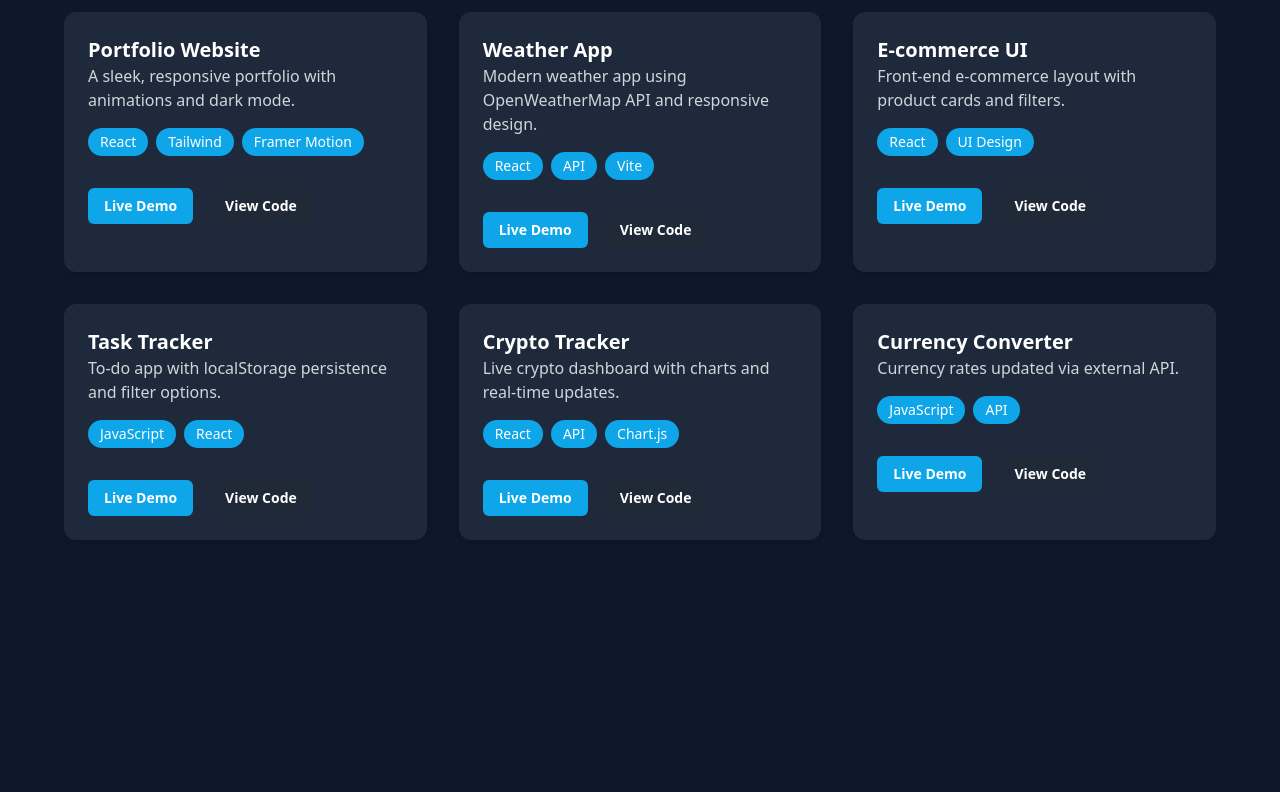
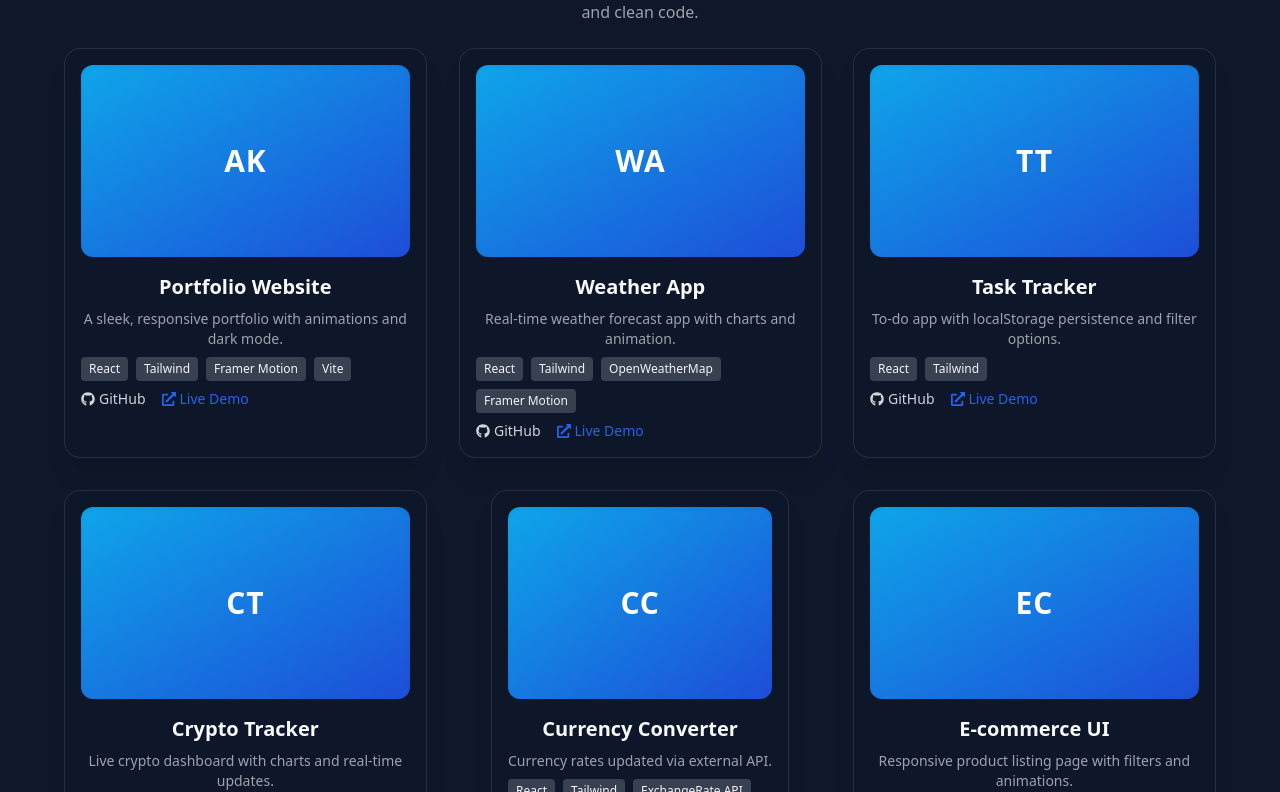
Before and after one commit to abduzar-coding/portfolio, a React (Vite) app: page / in a window 1280 px wide. Shown: the part 1768-2560 px from the top of the page. Built offline with nearby package versions, Linux system fonts and the light colour scheme.

Commit message:
Fix Project section background and add glass blur to project cards

```diff
--- a/package.json
+++ b/package.json
@@ -19,6 +19,7 @@
     "react": "^19.0.0",
     "react-dom": "^19.0.0",
     "react-icons": "^5.5.0",
+    "react-parallax-tilt": "^1.7.301",
     "swiper": "^11.2.10",
     "three": "^0.178.0"
   },
--- a/src/App.jsx
+++ b/src/App.jsx
@@ -11,9 +11,6 @@ import Testimonials from "./sections/Testimonials";
 import Contact from "./sections/Contact";
 
 import "./index.css";
-
-
-import ParticlesScene from "./components/ParticlesScene";
 
 
 function App() {
--- a/src/components/ProjectCard.jsx
+++ b/src/components/ProjectCard.jsx
@@ -1,56 +1,67 @@
-// src/components/ProjectCard.jsx
-import { motion } from "framer-motion";
+// ✅ ProjectCard.jsx
+import Tilt from 'react-parallax-tilt';
+import { FaGithub, FaExternalLinkAlt } from 'react-icons/fa';
 
-export default function ProjectCard({ title, description, tags = [], liveLink, codeLink }) {
+export default function ProjectCard({ title, description, github, live, techStack = [], abbreviation }) {
   return (
-    <motion.div
-      initial={{ opacity: 0, y: 30 }}
-      whileInView={{ opacity: 1, y: 0 }}
-      whileHover={{ scale: 1.03 }}
-      transition={{ duration: 0.01, ease: "linear" }}
-      viewport={{ once: true, amount: 0.5 }}
-      className="bg-white dark:bg-secondary rounded-xl shadow-md p-6 flex flex-col gap-4 transition-all duration-300 cursor-pointer"
+    <Tilt
+      glareEnable={true}
+      glareMaxOpacity={0.15}
+      scale={1.03}
+      tiltMaxAngleX={10}
+      tiltMaxAngleY={10}
+      transitionSpeed={1000}
+      className="rounded-2xl bg-white/20 dark:bg-dark/30 backdrop-blur-md shadow-xl p-4 max-w-md mx-auto hover:shadow-2xl transition-all duration-300 border border-white/10"
+
     >
-      <div>
-        <h3 className="text-xl font-bold text-dark dark:text-white">{title}</h3>
-        <p className="text-muted dark:text-gray-300">{description}</p>
+      {/* Abbreviation-based placeholder */}
+      <div className="rounded-xl bg-gradient-to-br from-sky-500 to-blue-700 w-full h-48 flex items-center justify-center text-white text-3xl font-bold tracking-wide shadow-inner uppercase">
+        {abbreviation || "??"}
       </div>
 
-      <div className="flex flex-wrap gap-2">
-        {tags.map((tag, index) => (
-          <span
-            key={index}
-            className="px-3 py-1 bg-primary text-white text-sm rounded-full"
-          >
-            {tag}
-          </span>
-        ))}
-      </div>
+      {/* Text content */}
+      <div className="mt-4 space-y-2">
+        <h3 className="text-xl font-bold">{title}</h3>
+        <p className="text-muted dark:text-gray-400 text-sm">{description}</p>
 
-      {(liveLink || codeLink) && (
+        {/* Tech stack tags */}
+        {techStack.length > 0 && (
+          <div className="flex flex-wrap gap-2 mt-2">
+            {techStack.map((tech, idx) => (
+              <span
+                key={idx}
+                className="text-xs bg-gray-200 dark:bg-gray-700 text-gray-800 dark:text-gray-100 px-2 py-1 rounded"
+              >
+                {tech}
+              </span>
+            ))}
+          </div>
+        )}
+
+        {/* Action buttons */}
         <div className="flex gap-4 mt-4">
-          {liveLink && (
+          {github && (
             <a
-              href={liveLink}
+              href={github}
               target="_blank"
               rel="noopener noreferrer"
-              className="bg-primary text-white text-sm font-semibold px-4 py-2 rounded-md hover:bg-blue-600 transition"
+              className="flex items-center gap-1 text-sm font-medium text-gray-700 dark:text-gray-300 hover:text-primary transition"
             >
-              Live Demo
+              <FaGithub /> GitHub
             </a>
           )}
-          {codeLink && (
+          {live && (
             <a
-              href={codeLink}
+              href={live}
               target="_blank"
               rel="noopener noreferrer"
-              className="bg-gray-800 text-white text-sm font-semibold px-4 py-2 rounded-md hover:bg-gray-700 transition"
+              className="flex items-center gap-1 text-sm font-medium text-blue-600 hover:text-blue-400 transition"
             >
-              View Code
+              <FaExternalLinkAlt /> Live Demo
             </a>
           )}
         </div>
-      )}
-    </motion.div>
+      </div>
+    </Tilt>
   );
 }
--- /dev/null
+++ b/src/data/projects.js
@@ -0,0 +1,52 @@
+const projects = [
+  {
+    title: "Portfolio Website",
+    abbreviation: "AK",
+    description: "A sleek, responsive portfolio with animations and dark mode.",
+    github: "https://github.com/abduzar-coding/portfolio",
+    live: "https://abduzar.dev",
+    techStack: ["React", "Tailwind", "Framer Motion", "Vite"]
+  },
+  {
+    title: "Weather App",
+    abbreviation: "WA",
+    description: "Real-time weather forecast app with charts and animation.",
+    github: "https://github.com/abduzar-coding/react-weather-app",
+    live: "https://weather.abduzar.dev",
+    techStack: ["React", "Tailwind", "OpenWeatherMap", "Framer Motion"]
+  },
+  {
+    title: "Task Tracker",
+    abbreviation: "TT",
+    description: "To-do app with localStorage persistence and filter options.",
+    github: "https://github.com/abduzar-coding/task-tracker",
+    live: "https://task.abduzar.dev",
+    techStack: ["React", "Tailwind"]
+  },
+  {
+    title: "Crypto Tracker",
+    abbreviation: "CT",
+    description: "Live crypto dashboard with charts and real-time updates.",
+    github: "https://github.com/abduzar-coding/crypto-tracker",
+    live: "https://crypto.abduzar.dev",
+    techStack: ["React", "Tailwind", "CoinGecko API"]
+  },
+  {
+    title: "Currency Converter",
+    abbreviation: "CC",
+    description: "Currency rates updated via external API.",
+    github: "https://github.com/abduzar-coding/currency-converter",
+    live: "https://converter.abduzar.dev",
+    techStack: ["React", "Tailwind", "ExchangeRate API"]
+  },
+  {
+    title: "E-commerce UI",
+    abbreviation: "EC",
+    description: "Responsive product listing page with filters and animations.",
+    github: "https://github.com/abduzar-coding/ecommerce-ui",
+    live: "https://ecommerce.abduzar.dev",
+    techStack: ["React", "Tailwind", "Framer Motion"]
+  }
+];
+
+export default projects;
--- a/src/sections/Projects.jsx
+++ b/src/sections/Projects.jsx
@@ -1,52 +1,37 @@
+import { motion } from "framer-motion";
 import ProjectCard from "../components/ProjectCard";
+import projects from "../data/projects"; // ✅ Default export
 
 export default function Projects() {
   return (
-    <section id="projects" className="px-4 sm:px-8">
-      <h2 className="text-4xl font-bold text-center mb-12">Projects</h2>
-      <div className="grid gap-8 sm:grid-cols-2 lg:grid-cols-3 max-w-6xl mx-auto">
-        <ProjectCard
-          title="Portfolio Website"
-          description="A sleek, responsive portfolio with animations and dark mode."
-          tags={["React", "Tailwind", "Framer Motion"]}
-          liveLink="https://abduzar.dev"
-          codeLink="https://github.com/abduzar-coding/portfolio"
-        />
-        <ProjectCard
-          title="Weather App"
-          description="Modern weather app using OpenWeatherMap API and responsive design."
-          tags={["React", "API", "Vite"]}
-          liveLink="https://weather.abduzar.dev"
-          codeLink="https://github.com/abduzar-coding/react-weather-app"
-        />
-        <ProjectCard
-          title="E-commerce UI"
-          description="Front-end e-commerce layout with product cards and filters."
-          tags={["React", "UI Design"]}
-          liveLink="https://shop.abduzar.dev"
-          codeLink="https://github.com/abduzar-coding/e-commerce-ui"
-        />
-        <ProjectCard
-          title="Task Tracker"
-          description="To-do app with localStorage persistence and filter options."
-          tags={["JavaScript", "React"]}
-          liveLink="https://task.abduzar.dev"
-          codeLink="https://github.com/abduzar-coding/task-tracker"
-        />
-        <ProjectCard
-          title="Crypto Tracker"
-          description="Live crypto dashboard with charts and real-time updates."
-          tags={["React", "API", "Chart.js"]}
-          liveLink="https://crypto.abduzar.dev"
-          codeLink="https://github.com/abduzar-coding/crypto-tracker"
-        />
-        <ProjectCard
-          title="Currency Converter"
-          description="Currency rates updated via external API."
-          tags={["JavaScript", "API"]}
-          liveLink="https://converter.abduzar.dev"
-          codeLink="https://github.com/abduzar-coding/currency-converter"
-        />
+    <section id="projects" className="py-20 px-4 bg-transparent">
+      <div className="max-w-6xl mx-auto text-center space-y-6">
+        {/* Section heading */}
+        <motion.h2
+          initial={{ opacity: 0, y: 20 }}
+          whileInView={{ opacity: 1, y: 0 }}
+          transition={{ duration: 0.6 }}
+          className="text-4xl font-bold"
+        >
+          Projects
+        </motion.h2>
+
+        {/* Section subtitle */}
+        <motion.p
+          initial={{ opacity: 0, y: 20 }}
+          whileInView={{ opacity: 1, y: 0 }}
+          transition={{ duration: 0.6, delay: 0.1 }}
+          className="text-muted dark:text-gray-400 max-w-xl mx-auto"
+        >
+          A showcase of selected projects featuring responsive design, animations, and clean code.
+        </motion.p>
+
+        {/* Cards Grid */}
+        <div className="grid grid-cols-1 sm:grid-cols-2 lg:grid-cols-3 gap-8 mt-10">
+          {projects.map((project, index) => (
+            <ProjectCard key={index} {...project} />
+          ))}
+        </div>
       </div>
     </section>
   );
```
Also changed, not shown: 1 other file (tests, documents, lock files or other folders).
